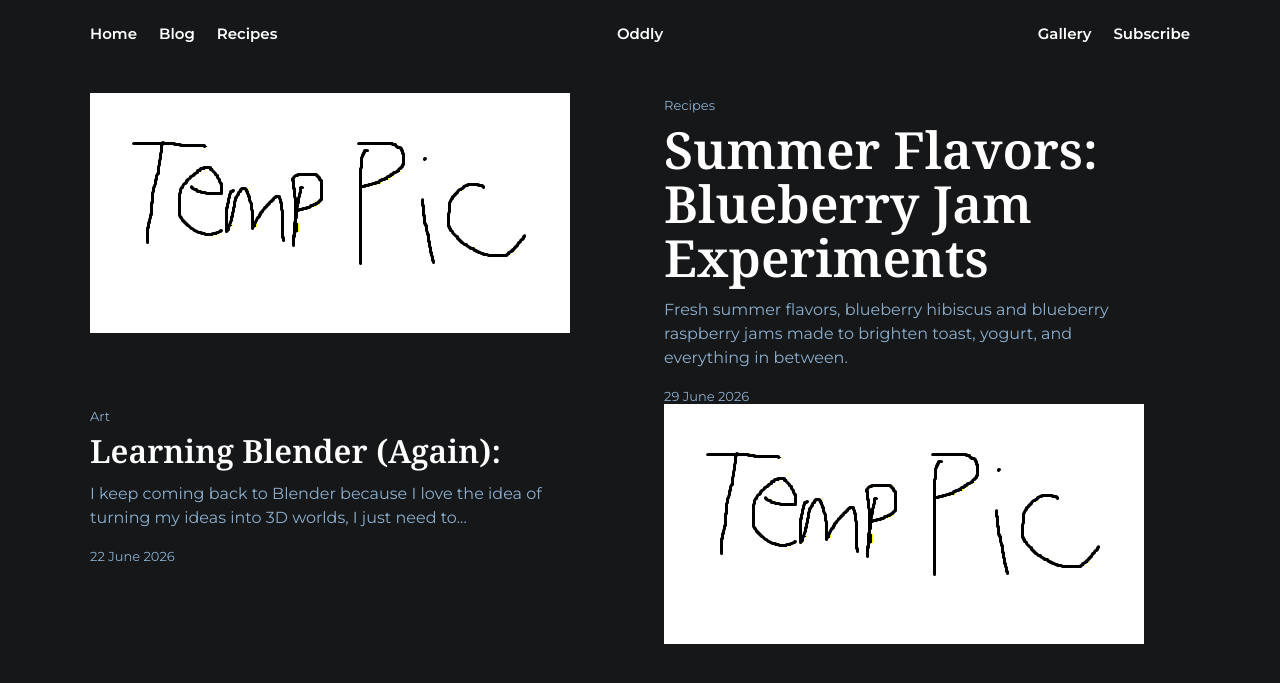
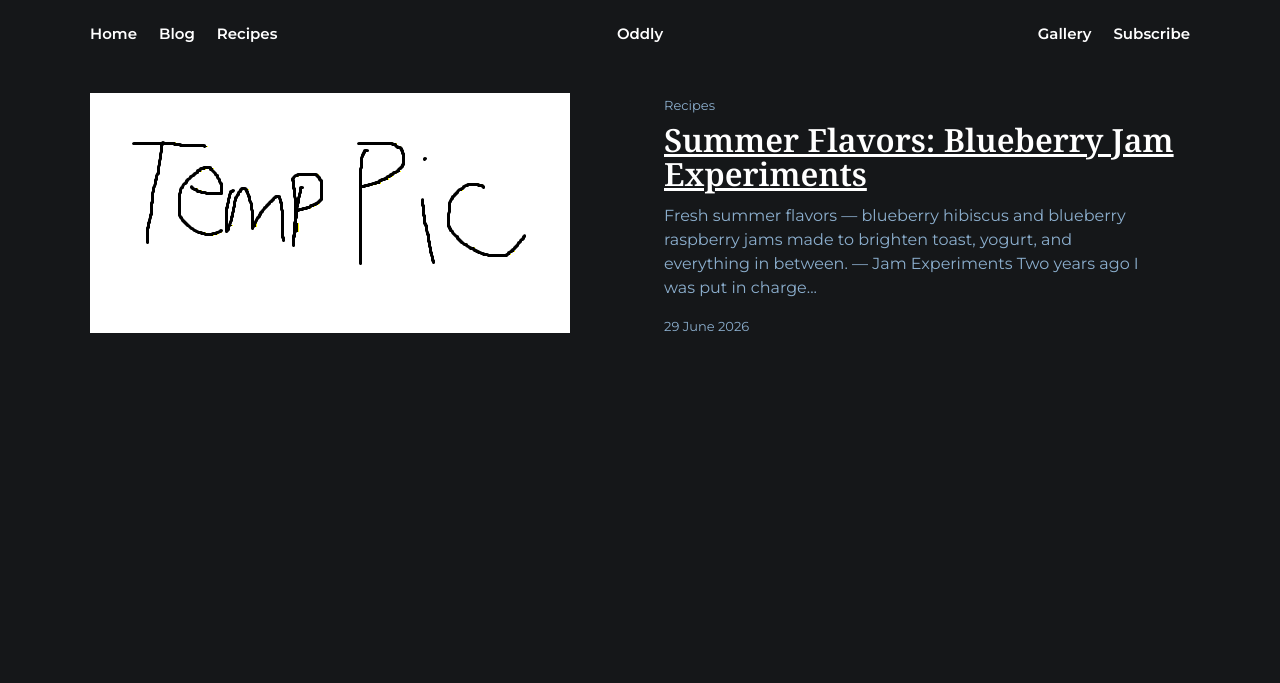
Before and after one commit to Oddly-Augmented/oddly-augmented.github.io, a Jekyll site: the page built from index.html, in a window 1280 px wide. Shown: the top 683 px of the page. Built offline with Jekyll 4.4.1, drawn with Linux system fonts in a browser that asks for light colours.

Commit message:
test only showing 3 posts on home page

```diff
--- a/index.html
+++ b/index.html
@@ -1,64 +1,20 @@
-<!DOCTYPE html>
-<html lang="en">
-<head>
-  <title>Oddly's Blog</title>
-  <meta charset="utf-8">
-  <meta name="viewport" content="width=device-width, initial-scale=1">
-  <link rel="stylesheet" href="index.css">
+---
+layout: default
+title: Home
+---
 
-  <link rel="preconnect" href="https://fonts.googleapis.com">
-  <link rel="preconnect" href="https://fonts.gstatic.com" crossorigin>
-  <link href="https://fonts.googleapis.com/css2?family=Montserrat:wght@400;600&family=Noto+Serif:wdth,wght@80,600&display=swap" rel="stylesheet">
-</head>
-<body>
-  <div class="viewport">
-    <header class="site-header">
-      <nav class="header-bar">
-        <div class="nav-box nav-left">
-          <ul class="nav">
-            <li><a href="/">Home</a></li>
-            <li><a href="/blog/">Blog</a></li>
-            <li><a href="/recipes/">Recipes</a></li>
-          </ul>
-        </div>
-        <a href="/" class="logo">Oddly</a>
-        <div class="nav-box nav-right">
-          <ul class="nav nav-right-links">
-            <li><a href="/gallery/">Gallery</a></li>
-            <li><a href="/subscribe/">Subscribe</a></li>
-          </ul>
-        </div>
-      </nav>
-    </header>
-
-   <main class="page">
+{% for post in site.posts limit:3 %}
 <section class="image-text-card">
+  {% if post.image %}
   <article class="image-card">
-        <img src="Temp-Pic.png" alt="Blueberry Jams">
+    <img src="{{ post.image }}" alt="{{ post.title }}" loading="lazy">
   </article>
-
+  {% endif %}
   <article class="text-card">
-        <p class="tag">Recipes</p>
-        <h1> Summer Flavors: Blueberry Jam Experiments</h1>
-        <p class="content">Fresh summer flavors, blueberry hibiscus and blueberry raspberry jams made to brighten toast, yogurt, and everything in between.</p>
-        <p class="meta">29 June 2026</p>
+    <p class="tag">{{ post.category }}</p>
+    <h2><a href="{{ post.url }}">{{ post.title }}</a></h2>
+    <p class="content">{{ post.excerpt | strip_html | truncatewords: 30 }}</p>
+    <p class="meta">{{ post.date | date: "%d %B %Y" }}</p>
   </article>
 </section>
-
-    <section class="image-text-card">
-      <article class="text-card">
-        <p class="tag">Art</p>
-        <h2>Learning Blender (Again):</h2>
-        <p class="content">I keep coming back to Blender because I love the idea of turning my ideas into 3D worlds, I just need to...</p>
-        <p class="meta">22 June 2026</p>
-      </article>
-
-      <article class="image-card">
-        <img src="Temp-Pic.png" alt="3d Image Of cone">
-      </article>
-    </section>
-  </main>
-</body>
-  </div>
-</body>
-</html>
+{% endfor %}
```
Also changed, not shown: _config.yml (line endings or trailing spaces). Lines whose indentation alone changed are shown as unchanged.
